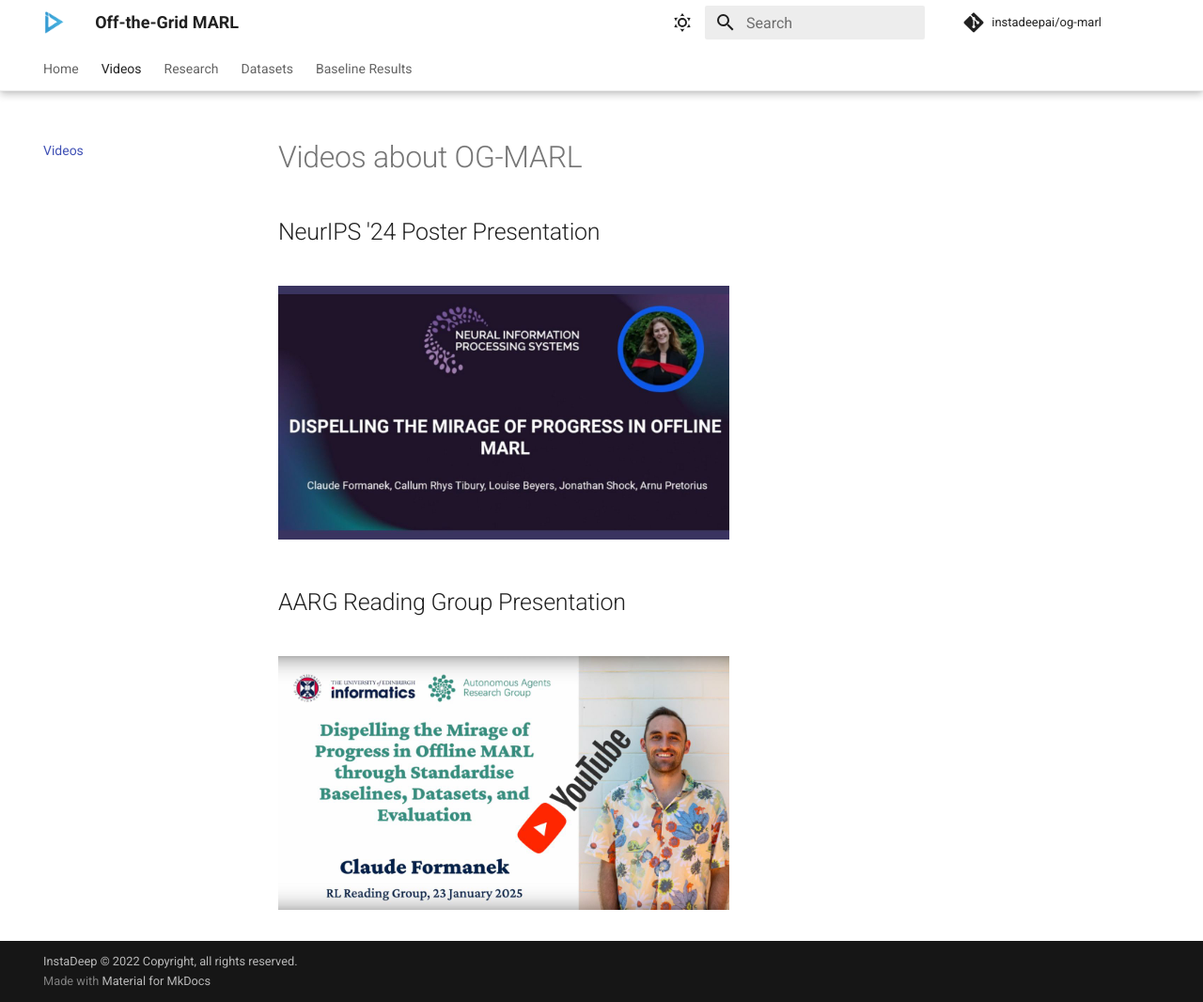
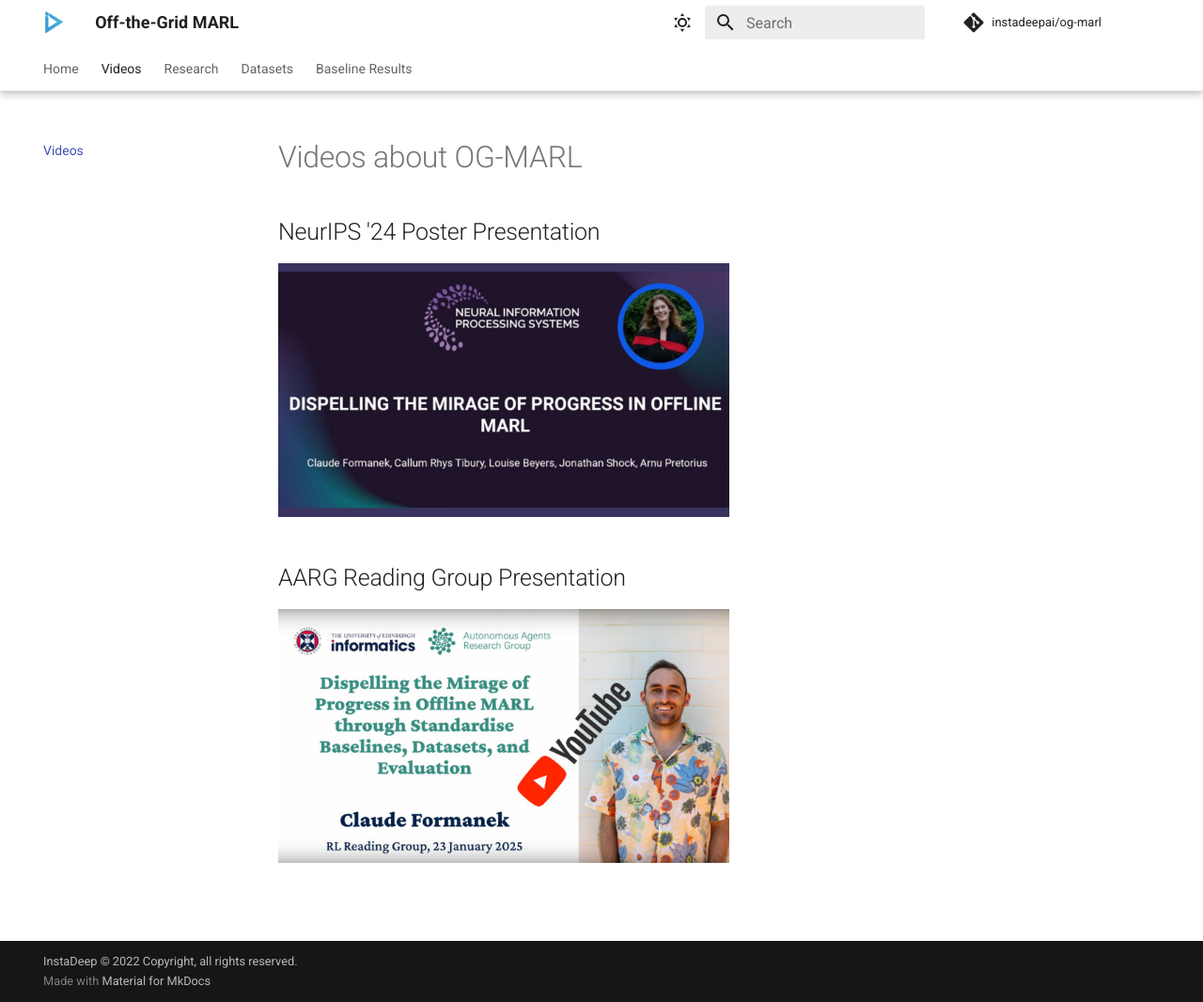
Before and after one commit to instadeepai/og-marl, an MkDocs documentation site: the page built from docs/videos.md, in a window 1280 px wide and 1066 px high. Shown: the whole window at 94% size. Built offline with MkDocs 1.6.1 and Material for MkDocs 9.7.7, drawn with Linux system fonts in a browser that asks for light colours; comment, search, counter and statistics services are not loaded.

Commit message:
Update GHP.

```diff
--- a/docs/videos.md
+++ b/docs/videos.md
@@ -7,13 +7,13 @@
 <body>
 <h1>Videos about OG-MARL</h1>
 
-<h2> NeurIPS '24 Poster Presentation <h2>
+<h2> NeurIPS '24 Poster Presentation </h2>
 
 <a href="https://neurips.cc/virtual/2024/poster/97812">
   <img src="assets/louise_video_thumbnail.jpg" alt="OG-MARL NeurIPS Poster Presentation" width="480" />
 </a>
 
-<h2> AARG Reading Group Presentation <h2>
+<h2> AARG Reading Group Presentation </h2>
 
 <a href="https://www.youtube.com/watch?v=CgLCP7BErto">
   <img src="assets/video_thumbnail.jpg" alt="OG-MARL at AARG Reading Group" width="480" />
```
Also changed, not shown: docs/dataset_cards/index.md (+1 -1 lines).
